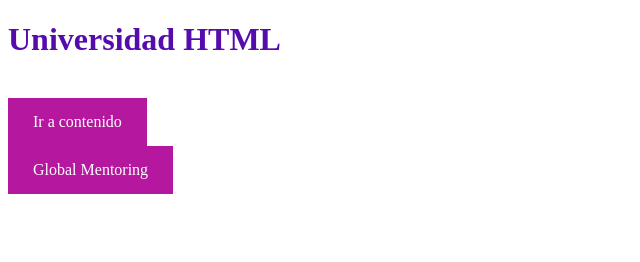
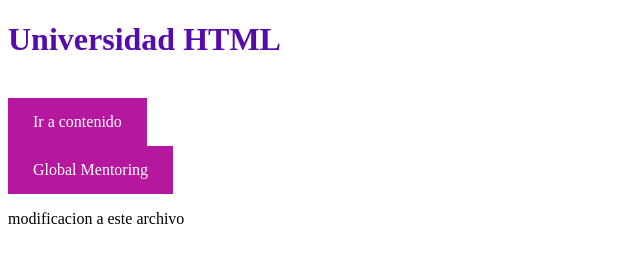
Before and after one commit to Alexis-Peralta/html, a plain HTML site: page index.html in a window 1280 px wide. Shown: the whole page, without its empty margins (0-640 px from the left). Drawn offline with Linux system fonts and the light colour scheme.

Commit message:
segundo combio fue un parrafo

```diff
--- a/index.html
+++ b/index.html
@@ -13,5 +13,6 @@
     <a href="/web/contenido.html">Ir a contenido</a>
     <br/>
     <a href="http://globalmentoring.com.mx">Global Mentoring</a>
+    <p>modificacion a este archivo</p>
 </body>
 </html>
```
